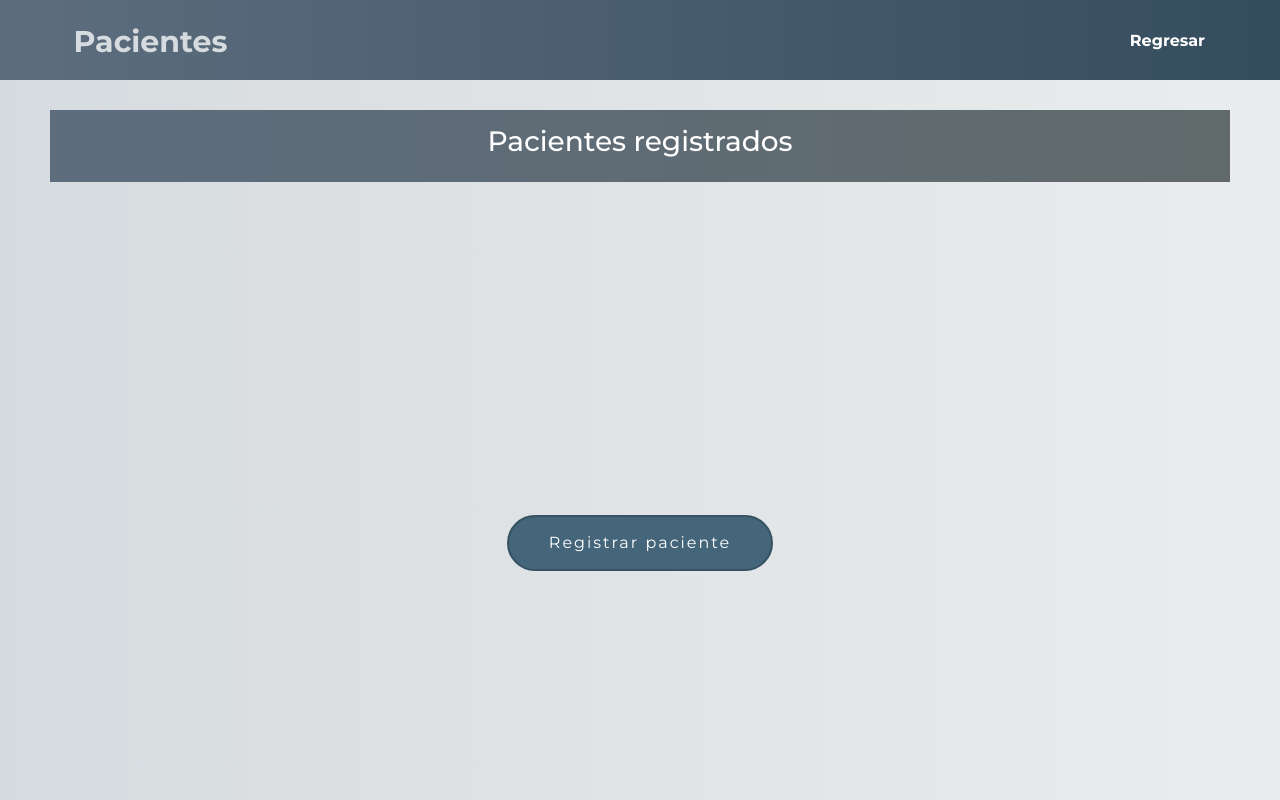
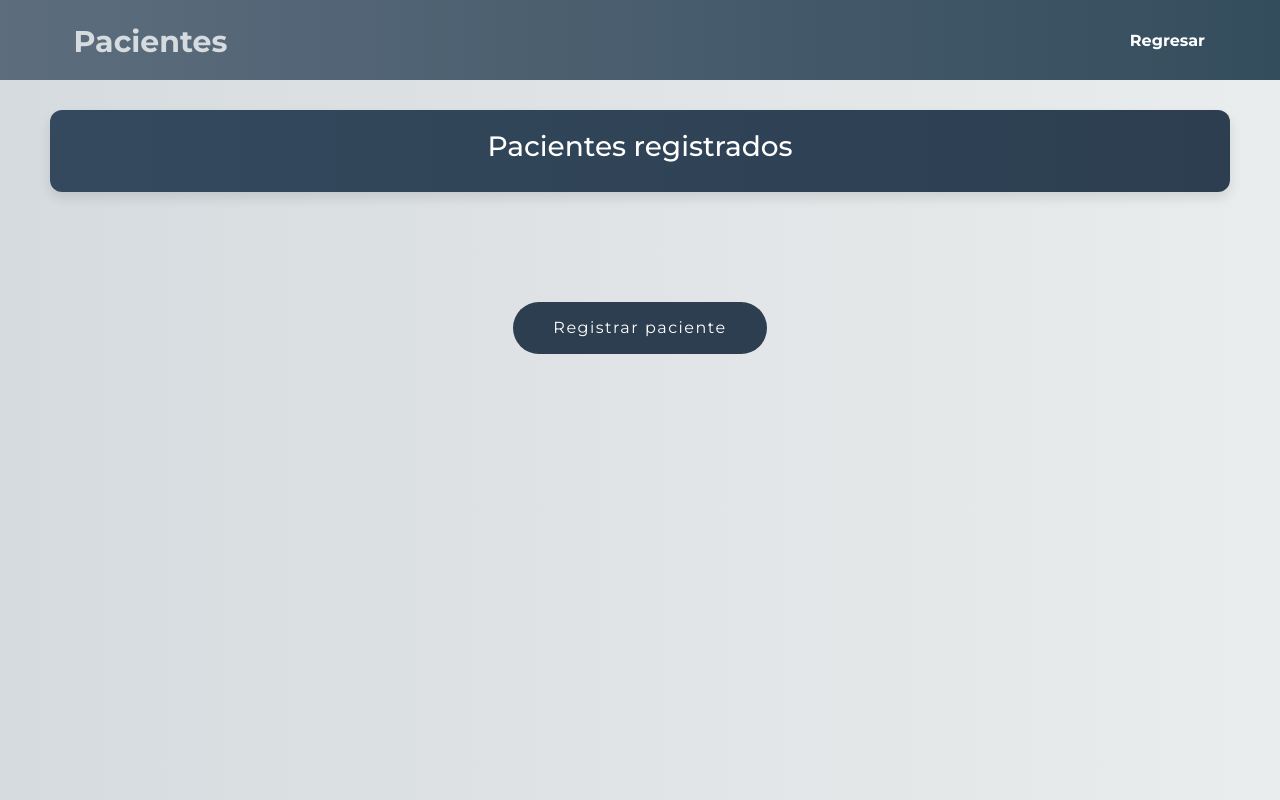
Before and after one commit to CarToCare/PharmaGo, a Django app: page /pacientes/ in a window 1280 px wide. Run offline with Django 5.2, Linux system fonts and the light colour scheme; data that the repository does not hold is empty; some libraries are stand-ins or nearby versions.

Commit message:
otro commit

```diff
--- a/ourproyecto/pag/static/pacientes.css
+++ b/ourproyecto/pag/static/pacientes.css
@@ -62,87 +62,83 @@ body {
     color: #b4c3f6;
 }
 
-
 /* Lista */
-.list-group.list-group-numbered{
-    margin-top: 20px;
-    margin-left: 60px;
-    margin-right: 60px;
-    opacity: 0.8;
-
+.list-group.list-group-numbered {
+    margin: 20px 60px;
+    opacity: 0.95;
 }
 
-.list-group-item.d-flex.justify-content-between.align-items-start{
-    border-top: none;
-    border-left: none;
-    border-right: none;
-    border-bottom: 1px solid #424949;
-    background: linear-gradient(90deg, #d6dbdf ,#eaeded);
+.list-group-item.d-flex.justify-content-between.align-items-start {
+    border: none;
+    background: linear-gradient(90deg, #ebedef, #ebedef);
+    border-radius: 12px;
+    margin-bottom: 10px;
+    box-shadow: 0 4px 8px rgba(0, 0, 0, 0.05);
+    transition: transform 0.3s ease, box-shadow 0.3s ease;
+}
+
+.list-group-item:hover {
+    transform: translateY(-3px);
+    box-shadow: 0 8px 16px rgba(0, 0, 0, 0.1);
 }
 
 .list-group-item span {
     position: relative;
     top: -3px;
-  }
+    font-weight: bold;
+    color: #2c3e50;
+}
 
-  .header-box {
-    background: linear-gradient(90deg, #5d6d7e, #616a6b);
+/* Header */
+.header-box {
+    background: linear-gradient(90deg, #34495e, #2c3e50);
     color: white;
-    padding: 15px;
-    border-radius: 0px;
-    margin: 10px 50px;
+    padding: 20px;
+    border-radius: 12px;
+    margin: 30px 50px 10px;
     text-align: center;
-    margin-top: 30px;
-    margin-bottom: 0;
-  }
+    font-size: 24px;
+    font-weight: bold;
+    box-shadow: 0 6px 12px rgba(0, 0, 0, 0.1);
+}
 
-  /* Botón */
+/* Botón */
 .content .btn {
     font-family: "Montserrat", sans-serif;
-    background-color: #45667a;
-    margin-top: -15px;
+    background-color: #2c3e50;
+    margin-top: 20px;
     padding: 14px 40px;
     color: #fff;
-    letter-spacing: 2px;
+    letter-spacing: 1.5px;
     cursor: pointer;
     border-radius: 30px;
-    border: 2px solid #355162;
-    transition: .4s;
+    border: none;
+    transition: all 0.4s ease;
     text-decoration: none;
-}
-
-.btn span:last-child {
-    display: none;
+    font-size: 16px;
 }
 
 .btn:hover {
-    transition: .4s;
-    border: 2px solid #344D5D;
-    background-color: #fafafa;
-    color: #344D5D;
+    background-color: #1f2d3d;
+    color: #fff;
 }
 
 .btn:active {
-    background-color: #49606e;
-    color: #fff;
+    background-color: #45667a;
 }
 
+/* Contenido */
 .content {
-    width: auto;
-    height: auto;
-    margin: auto;
-    position: relative;
-    z-index: 2;
     text-align: center;
-    padding-top: 100px;
+    margin-top: 40px;
 }
 
 .icono-usuario {
     position: relative;
     top: 10px;
-  }
+}
 
-.icono-regresar{
+.icono-regresar {
     position: relative;
     top: 10px;
 }
--- a/ourproyecto/pag/templates/pacientes.html
+++ b/ourproyecto/pag/templates/pacientes.html
@@ -50,12 +50,12 @@
             <div class="fw-bold"><box-icon name='user' type='solid' ></box-icon> <span>{{paciente.idPaciente}} </span> </div>
             <strong>Nombre:</strong> {{paciente.nombrePaciente}}
             <strong>Fecha de nacimiento:</strong> {{paciente.fechaNacimientoPaciente}}
-            <strong>Genero:</strong> {{paciente.generoPaciente}}
+            <strong>Género:</strong> {{paciente.generoPaciente}}
             <strong>Habitación:</strong> {{paciente.habitacionPaciente}}
             {% for alergia in paciente.alergiasPaciente %}
             {{alergia}}
             {% endfor %}
-            <strong>Riesgo de caida:</strong> {{paciente.riesgoCaida}}
+            <strong>Riesgo de caída:</strong> {{paciente.riesgoCaida}}
           </div>
         </li>
         {% endfor %}
--- a/ourproyecto/pag/templates/sesion.html
+++ b/ourproyecto/pag/templates/sesion.html
@@ -1,3 +1,4 @@
+
 <!DOCTYPE html>
 <html lang="es">
 <head>
@@ -30,11 +31,14 @@
 
     <div class="form-container logIn">
         <div class="info-section">
+            <img src="{% static 'recursos/img2.jpeg' %}" alt="Fondo" class="background-img">
             <div class="info-content">
                 <h2>Bienvenido a PharmaGo</h2>
-                <p>Con PharmaGo, gestiona datos de pacientes de forma segura y eficiente.</p>
+                <p>Con PharmaGo, gestiona de forma segura la información de los pacientes. Inicia sesión para agilizar procesos, reducir esperas y mejorar la atención médica.</p>
             </div>
         </div>
+
+
         <div class="form-section">
             <div class="form-content">
                 <h2>Iniciar sesión</h2>
```
Also changed, not shown: ourproyecto/pag/static/sesion.css (+55 -54 lines).
